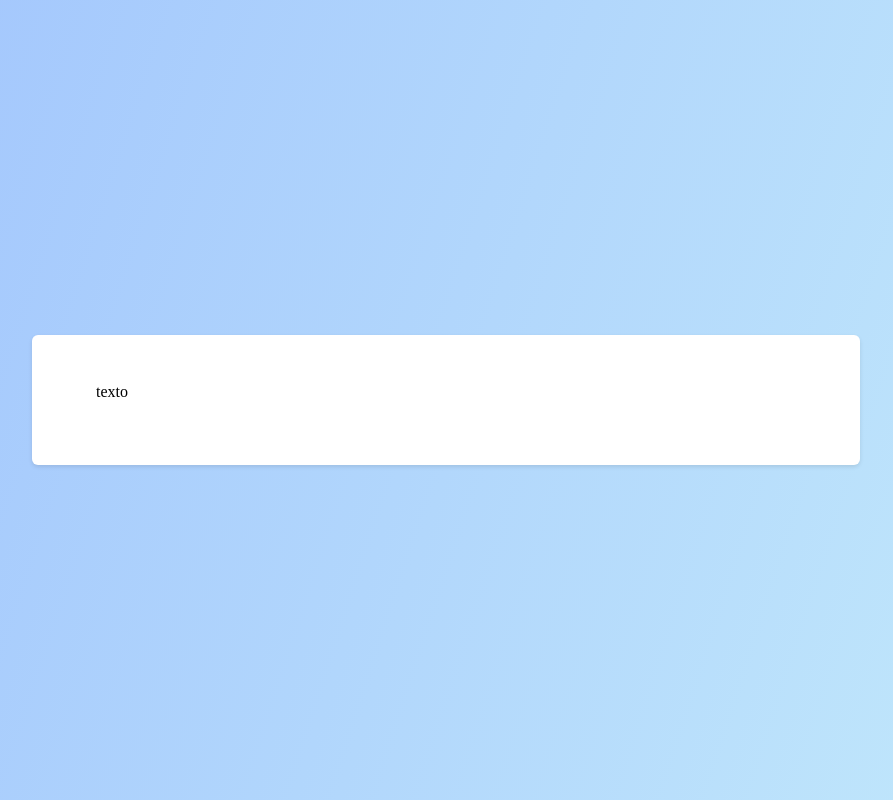
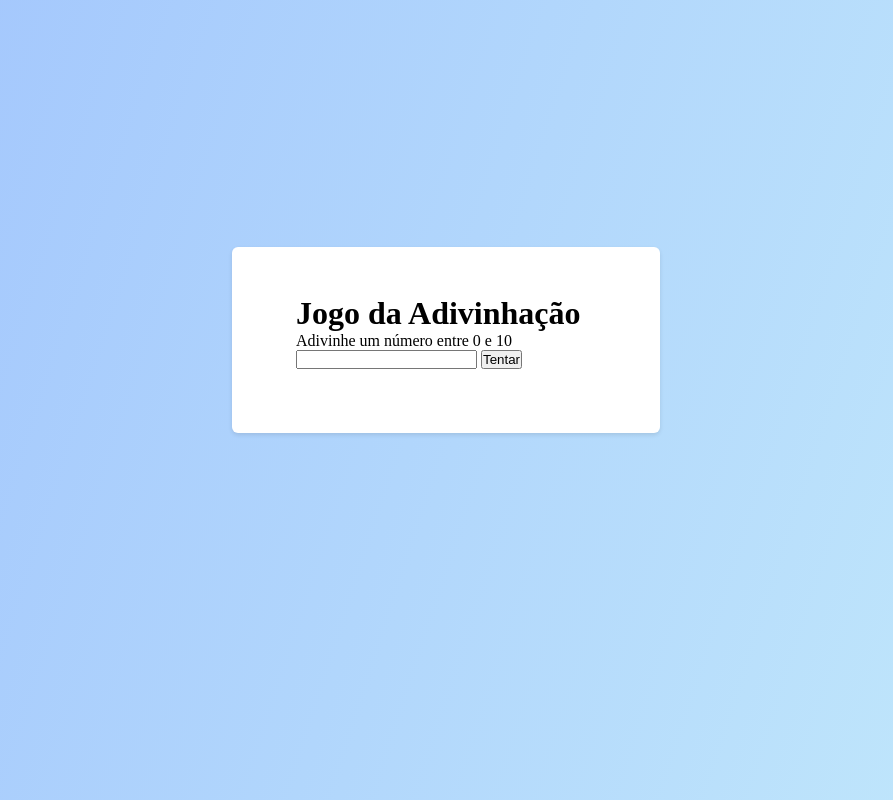
Before and after one commit to Marcellusmbarbosa/Explorer_Jogo_da_adivinhacao, a plain HTML site: page index.html in a window 1280 px wide. Shown: the whole page, without its empty margins (194-1087 px from the left). Drawn offline with Linux system fonts and the light colour scheme.

Commit message:
alterações de fonte

```diff
--- a/index.html
+++ b/index.html
@@ -1,14 +1,23 @@
 <!DOCTYPE html>
 <html lang="pt-br">
 <head>
+  <link rel="preconnect" href="https://fonts.googleapis.com">
+  <link rel="preconnect" href="https://fonts.gstatic.com" crossorigin>
   <meta charset="UTF-8">
   <meta name="viewport" content="width=device-width, initial-scale=1.0">
   <title>Jogo da Adivinhação</title>
   <link rel="stylesheet" href="style.css">
+  <link href="https://fonts.googleapis.com/css2?family=DM+Sans:ital,opsz,wght@0,9..40,100..1000;1,9..40,100..1000&family=Montserrat:ital,wght@0,100..900;1,100..900&display=swap" rel="stylesheet">
 </head>
 <body>
   <main>
-    texto
+    <h1>Jogo da Adivinhação</h1>
+    <p>Adivinhe um número entre 0 e 10</p>
+
+    <form action="">
+      <input type="text">
+      <button>Tentar</button>
+    </form>
   </main>
 </body>
 </html>
--- a/style.css
+++ b/style.css
@@ -23,6 +23,6 @@ main {
   border-radius: .6rem;
   padding: 4.8rem 6.4rem 6.4rem;
 
-  width: min(82.8rem, 98%);
-  margin: 0 auto;
+  width: min(42.8rem, 90%);
+  margin-top: -12rem;
 }
```
